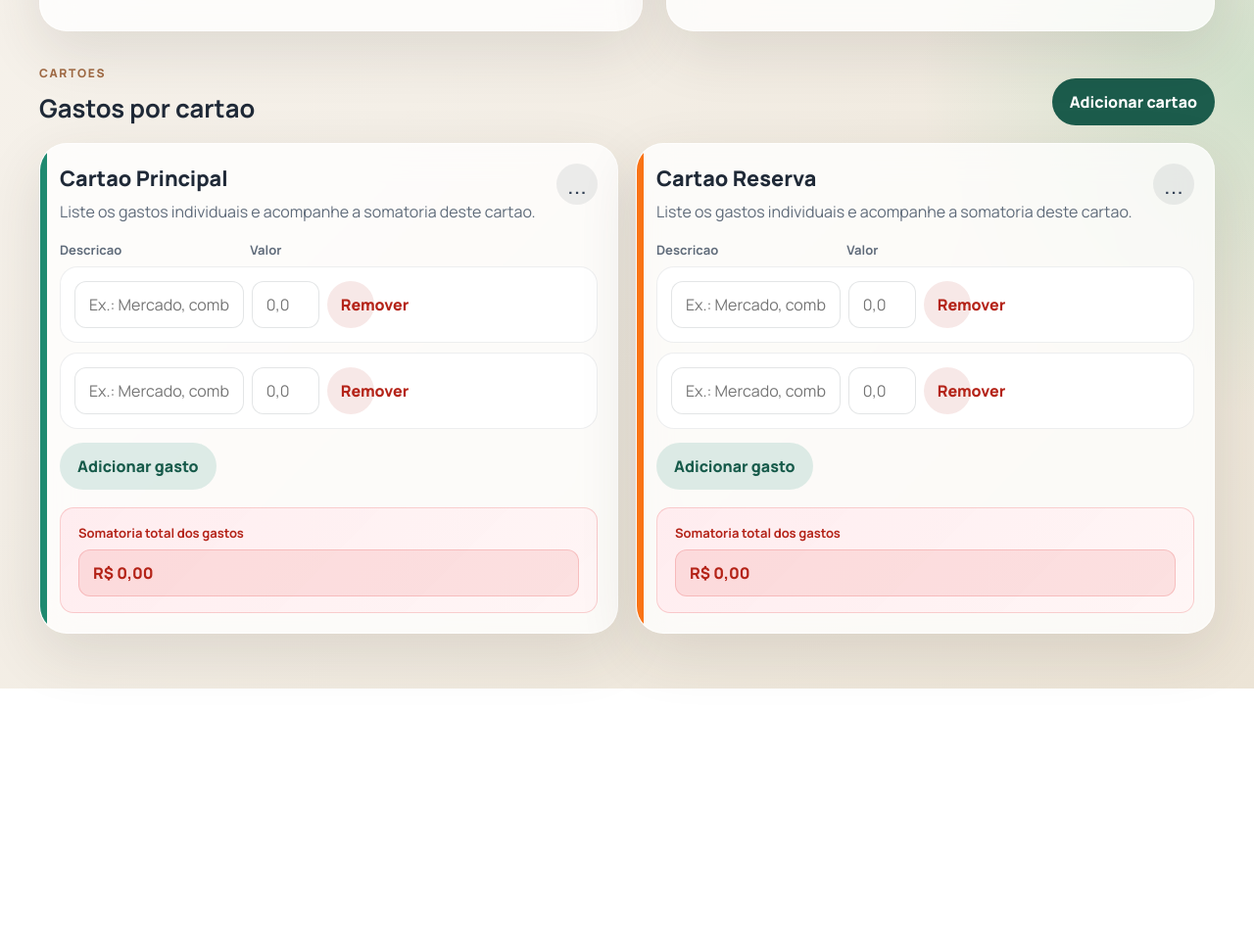
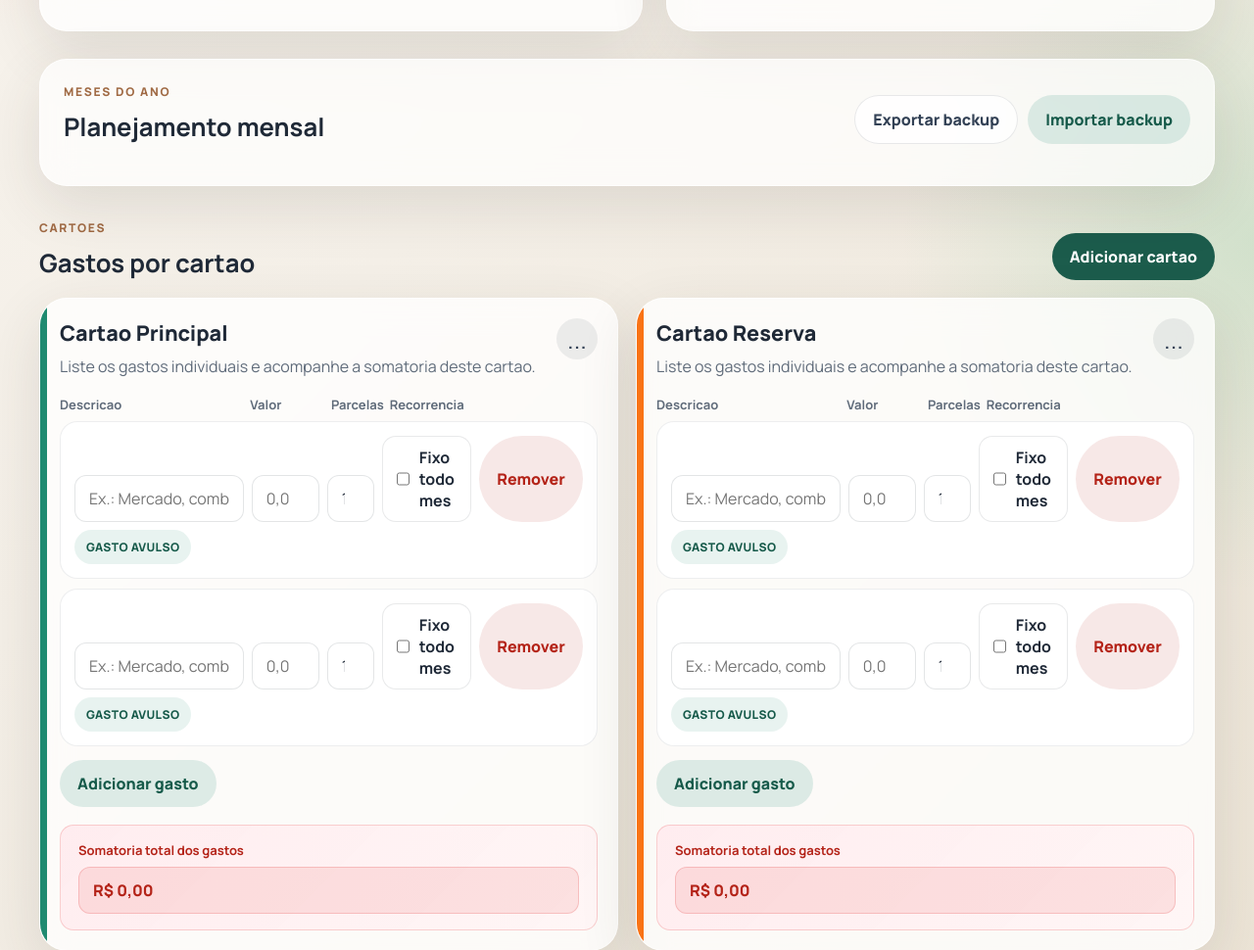
Before and after one commit to Matheus0062/controle-financeiro, a plain HTML site: page index.html in a window 1280 px wide. Shown: the part 540-1510 px from the top of the page at 98% size. Before the commit the page ends 1243 px from the top, so only its background shows below. Drawn offline with Linux system fonts and the light colour scheme.

Commit message:
Update index.html

```diff
--- a/index.html
+++ b/index.html
@@ -67,6 +67,23 @@
       </div>
     </section>
 
+    <section class="month-planner">
+      <div class="month-planner-head">
+        <div>
+          <p class="section-label">Meses do Ano</p>
+          <h2>Planejamento mensal</h2>
+        </div>
+
+        <div class="month-actions">
+          <button id="exportBackupButton" class="ghost-button" type="button">Exportar backup</button>
+          <button id="importBackupButton" class="secondary-button" type="button">Importar backup</button>
+          <input id="importBackupInput" type="file" accept="application/json" hidden>
+        </div>
+      </div>
+
+      <div id="monthTabs" class="month-tabs"></div>
+    </section>
+
     <section class="toolbar">
       <div>
         <p class="section-label">Cartoes</p>
@@ -101,6 +118,8 @@
       <div class="expense-list-header">
         <span>Descricao</span>
         <span>Valor</span>
+        <span>Parcelas</span>
+        <span>Recorrencia</span>
       </div>
 
       <div class="expenses-list"></div>
@@ -120,9 +139,31 @@
 
   <template id="expenseRowTemplate">
     <div class="expense-row">
-      <input class="expense-description" type="text" placeholder="Ex.: Mercado, combustivel, assinatura">
-      <input class="expense-value" type="number" min="0" step="0.01" placeholder="0,00">
+      <label class="expense-field expense-description-field">
+        <span>Descricao</span>
+        <input class="expense-description" type="text" placeholder="Ex.: Mercado, combustivel, assinatura">
+      </label>
+
+      <label class="expense-field expense-value-field">
+        <span>Valor</span>
+        <input class="expense-value" type="number" min="0" step="0.01" placeholder="0,00">
+      </label>
+
+      <label class="expense-field expense-installments-field">
+        <span>Parcelas</span>
+        <input class="expense-installments" type="number" min="1" max="12" step="1" value="1">
+      </label>
+
+      <label class="expense-fixed-toggle">
+        <span>Recorrencia</span>
+        <span class="expense-fixed-toggle-control">
+          <input class="expense-fixed" type="checkbox">
+          <span>Fixo todo mes</span>
+        </span>
+      </label>
+
       <button class="remove-expense-button" type="button" aria-label="Remover gasto">Remover</button>
+      <div class="expense-badge">Gasto avulso</div>
     </div>
   </template>
 
```
